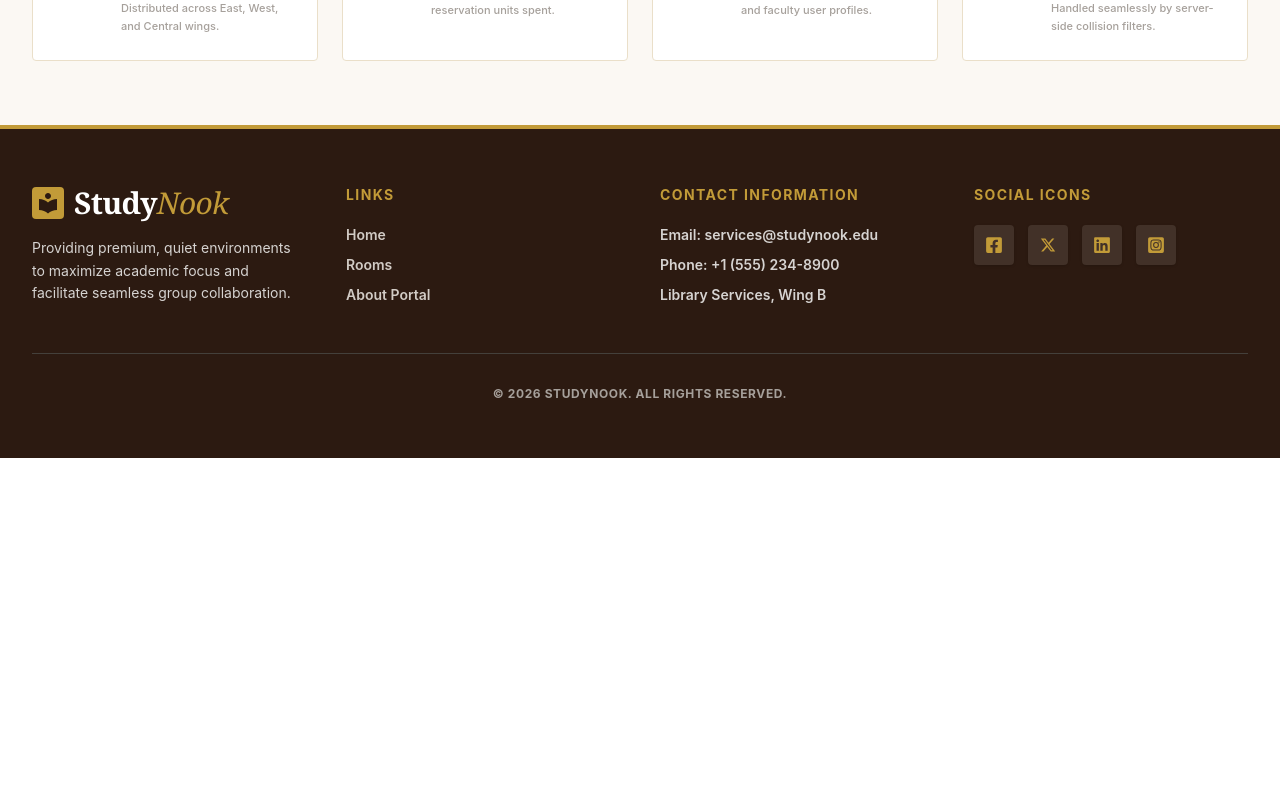
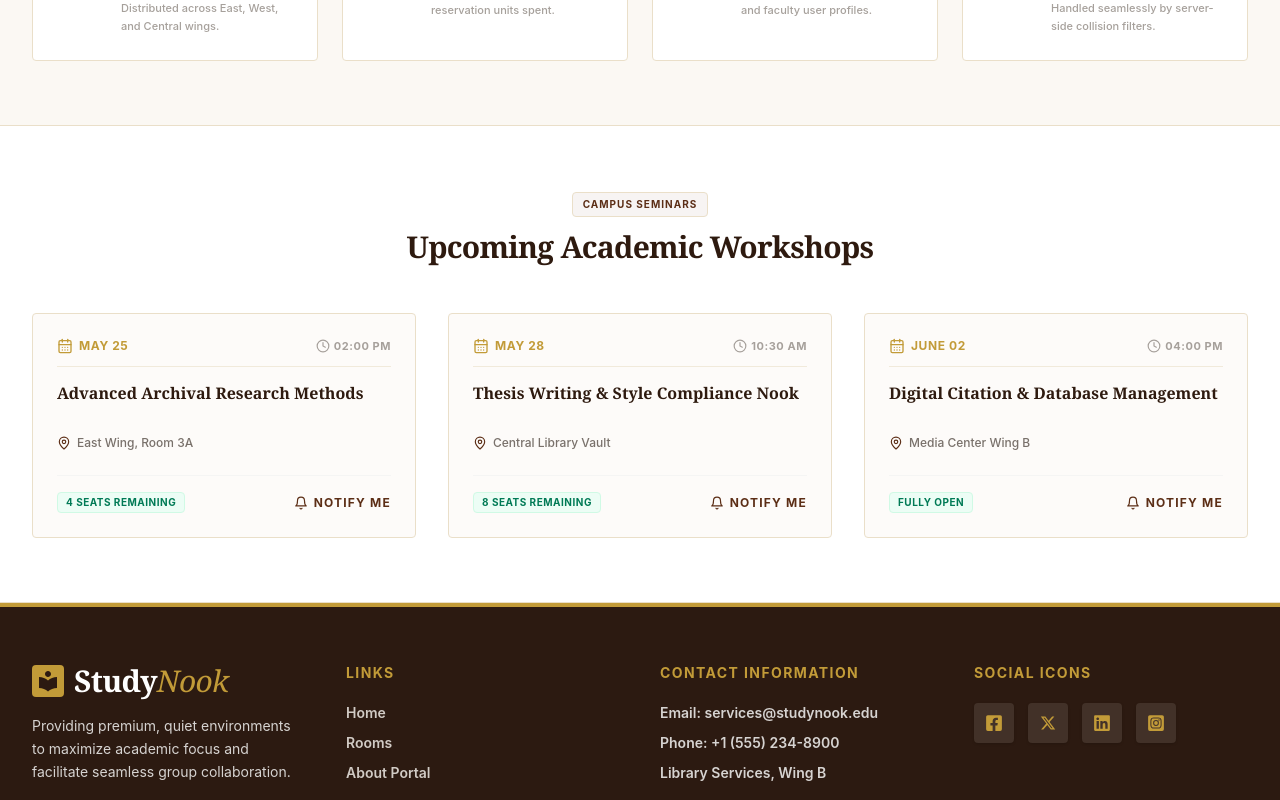
Before and after one commit to S-N-Onika/A9-Client-Side, a React (Vite) app: page / in a window 1280 px wide. Shown: the part 980-1780 px from the top of the page. Before the commit the page ends 1438 px from the top, so only its background shows below. Built offline with nearby package versions, Linux system fonts and the light colour scheme; no server answers.

Commit message:
Events Section for home page is build

```diff
--- /dev/null
+++ b/src/components/Events.jsx
@@ -0,0 +1,94 @@
+import { LuCalendarDays, LuClock, LuMapPin, LuBell } from "react-icons/lu";
+import toast from "react-hot-toast";
+
+export default function Events() {
+    const workshopList = [
+        {
+            id: 1,
+            date: "May 25",
+            time: "02:00 PM",
+            title: "Advanced Archival Research Methods",
+            location: "East Wing, Room 3A",
+            slots: "4 seats remaining"
+        },
+        {
+            id: 2,
+            date: "May 28",
+            time: "10:30 AM",
+            title: "Thesis Writing & Style Compliance Nook",
+            location: "Central Library Vault",
+            slots: "8 seats remaining"
+        },
+        {
+            id: 3,
+            date: "June 02",
+            time: "04:00 PM",
+            title: "Digital Citation & Database Management",
+            location: "Media Center Wing B",
+            slots: "Fully open"
+        }
+    ];
+
+    const handleReminder = (title) => {
+        toast.success(`Academic reminder set for: ${title}`);
+    };
+
+    return (
+        <section className="bg-white border-t border-b border-[#EADFC9] py-16 px-4 sm:px-6 lg:px-8">
+            <div className="max-w-7xl mx-auto">
+                <div className="text-center mb-12">
+                    <span className="inline-flex items-center px-2.5 py-1 rounded bg-[#5C2E16]/5 border border-[#EADFC9] text-[10px] uppercase font-bold tracking-widest text-[#5C2E16]">
+                        Campus Seminars
+                    </span>
+                    <h3 className="text-2xl sm:text-3xl font-serif font-black text-[#2E1A0F] tracking-tight mt-3">
+                        Upcoming Academic Workshops
+                    </h3>
+                </div>
+
+                <div className="grid grid-cols-1 md:grid-cols-3 gap-8">
+                    {workshopList.map((event) => (
+                        <div key={event.id} className="bg-[#FBF8F3]/50 rounded border border-[#EADFC9] p-6 flex flex-col justify-between hover:shadow-sm transition-shadow duration-200">
+                            <div className="space-y-4">
+                                <div className="flex items-center justify-between border-b border-[#EADFC9]/60 pb-3">
+                                    <div className="flex items-center gap-1.5 text-[#C29B38] font-bold text-xs uppercase tracking-wider">
+                                        <LuCalendarDays className="w-4 h-4" />
+                                        <span>{event.date}</span>
+                                    </div>
+                                    <div className="flex items-center gap-1 text-stone-400 font-bold text-[11px] uppercase tracking-wider">
+                                        <LuClock className="w-3.5 h-3.5" />
+                                        <span>{event.time}</span>
+                                    </div>
+                                </div>
+
+                                <div className="space-y-2">
+                                    <h4 className="text-base font-serif font-bold text-[#2E1A0F] leading-tight line-clamp-2 min-h-[44px]">
+                                        {event.title}
+                                    </h4>
+
+                                    <div className="flex items-center gap-1.5 text-stone-500 text-xs font-medium">
+                                        <LuMapPin className="w-3.5 h-3.5 text-[#5C2E16]" />
+                                        <span>{event.location}</span>
+                                    </div>
+                                </div>
+                            </div>
+
+                            <div className="flex items-center justify-between mt-6 pt-4 border-t border-stone-100">
+                                <span className="text-[10px] uppercase font-bold tracking-wider text-emerald-700 bg-emerald-50 border border-emerald-100 px-2 py-0.5 rounded">
+                                    {event.slots}
+                                </span>
+
+                                <button
+                                    onClick={() => handleReminder(event.title)}
+                                    className="inline-flex items-center gap-1.5 text-xs font-bold uppercase tracking-widest text-[#5C2E16] hover:text-[#C29B38] transition-colors focus:outline-none cursor-pointer"
+                                >
+                                    <LuBell className="w-3.5 h-3.5" />
+                                    <span>Notify Me</span>
+                                </button>
+                            </div>
+                        </div>
+                    ))}
+                </div>
+            </div>
+        </section>
+    );
+}
--- a/src/components/Stats.jsx
+++ b/src/components/Stats.jsx
@@ -5,7 +5,7 @@ export default function Stats() {
         {
             id: 1,
             icon: <LuBookmark className="w-6 h-6" />,
-            value: "45+",
+            value: "50+",
             label: "Active Chambers Listed",
             desc: "Distributed across East, West, and Central wings."
         },
--- a/src/pages/Home.jsx
+++ b/src/pages/Home.jsx
@@ -1,11 +1,13 @@
 import Banner from "../components/Banner";
 import Stats from "../components/Stats";
+import Events from "../components/Events";
 
 export default function Home() {
     return (
         <div >
             <Banner />
             <Stats />
+            <Events />
         </div>
     );
 }
```
